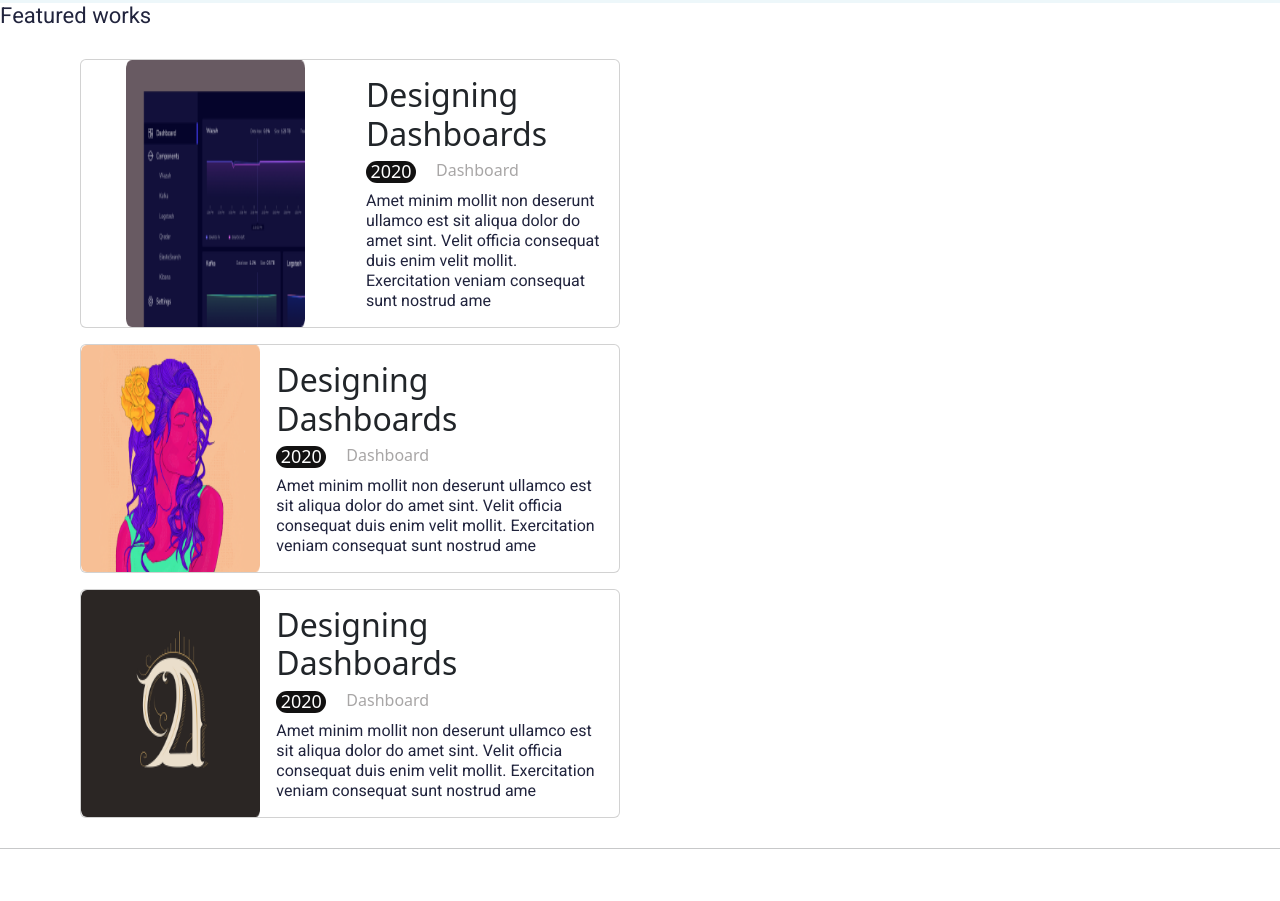
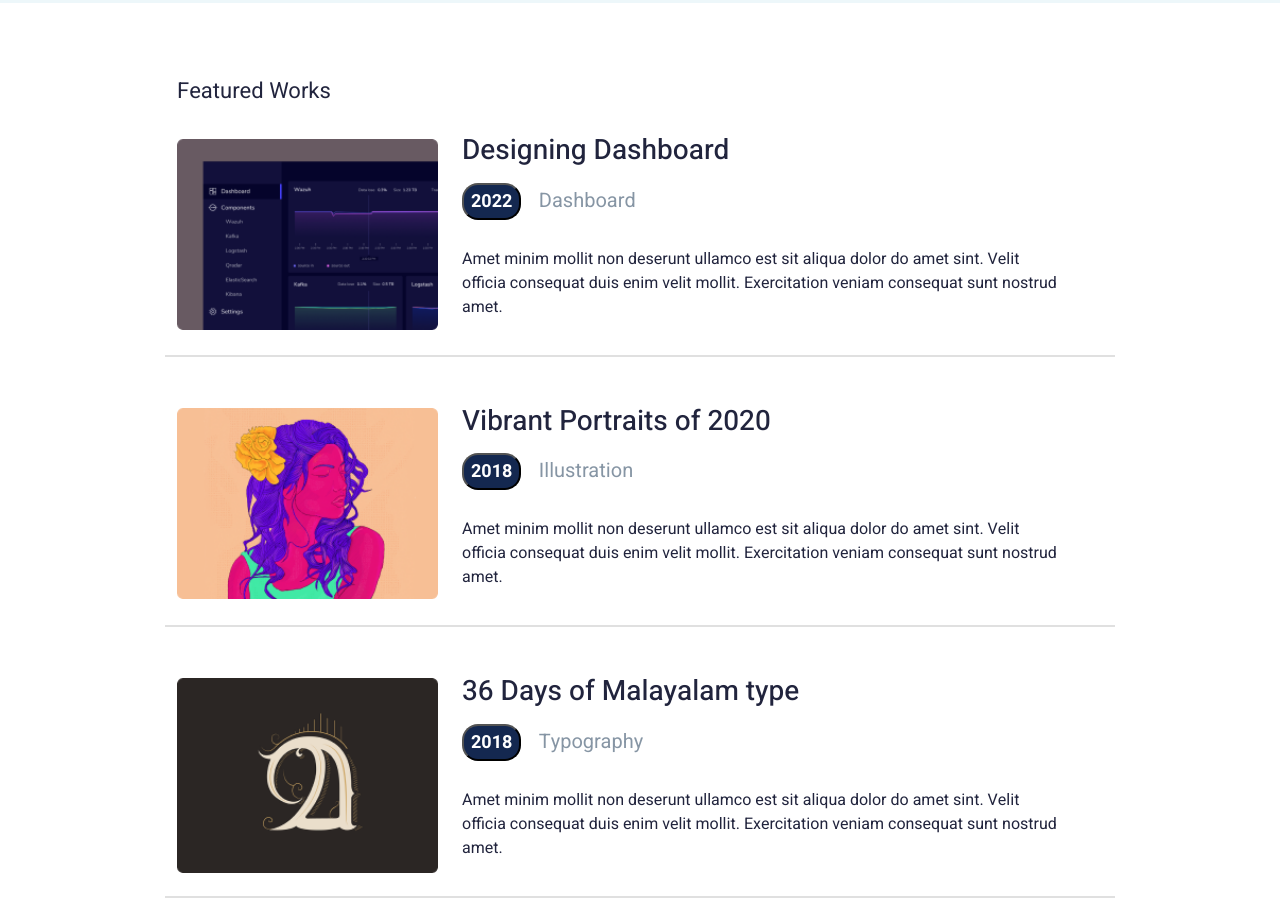
Before and after one commit to jannatulferdausirin/Creative_Technologist, a plain HTML site: page index.html in a window 1280 px wide. Shown: the part 1051-1952 px from the top of the page. Drawn offline with nearby package versions, Linux system fonts and the light colour scheme.

Commit message:
work part corrected

```diff
--- a/css/style.css
+++ b/css/style.css
@@ -65,16 +65,15 @@ p {
   width: 200px;
   background-color: #ff6464;
   border: none;
-  margin-bottom: 20px ;
+  margin-bottom: 20px;
   border-radius: 4px;
 }
-.banner_right{
+.banner_right {
   width: 418px;
   align-items: center;
 }
-.banner_img  {
+.banner_img {
   position: relative;
-
 }
 .banner_img .circle {
   position: absolute;
@@ -130,51 +129,71 @@ p {
 }
 
 /* featured part css start here */
-.featured_section_card_body {
-  margin: 30px 80px;
+#work_part {
+  padding: 35px 0 83px;
 }
-.card {
-  margin-right: 20px;
+.images img {
+  width: 100%;
+  padding-bottom: 10px;
 }
-.card_img img {
-  width: 100%;
-  height: 100%;
+.images {
+  margin-top: 35px;
 }
-.dashboard {
-  color: rgb(168, 166, 166);
+.work_text button {
+  color: #ffffff;
+  font-family: "Heebo", sans-serif;
+  font-weight: 900;
+  font-size: 18px;
+  font-style: normal;
+  background-color: #142850;
+  padding: 3px 7px;
+  border-radius: 16px;
+  margin-right: 10px;
 }
-.card_year {
-  background-color: rgba(13, 12, 12, 0.976);
-  height: 22px;
-  width: 50px;
-  color: rgb(255, 255, 255);
-  border-radius: 50px;
-  text-align: center;
-  margin-right: 20px;
-  font-size: 18px;
-}
-.card-subtitle {
+
+.work_text {
   color: #21243d;
   font-family: "Heebo", sans-serif;
+  font-size: 30px;
+  font-style: normal;
   font-weight: 700;
-  font-size: 26px;
+  line-height: normal;
+  padding-bottom: 20px;
+  margin-top: 96px;
 }
-.card-body p {
+.work_text p {
   color: #21243d;
   font-family: "Heebo", sans-serif;
   font-weight: 400;
   font-size: 16px;
-  line-height: 20px;
+  font-style: normal;
+  width: 595px;
+  margin-top: 27px;
+  line-height: normal;
 }
-.date {
-  margin: 20px 0;
+.work_text span {
+  color: #8695a4;
+  font-family: "Heebo", sans-serif;
+  font-weight: 400;
+  font-size: 20px;
+  font-style: normal;
+  line-height: normal;
 }
-.featured_part_title h3 {
+
+.top_text h5 {
   color: #21243d;
   font-family: "Heebo", sans-serif;
   font-weight: 400;
   font-size: 22px;
+  font-style: normal;
+  margin-top: 40px;
 }
+.line {
+  padding: 1px 0;
+  background-color: #e0e0e0;
+  margin-top: 25px;
+}
+
 /* footer css done here */
 .footer_text {
   color: #21243d;
@@ -189,7 +208,7 @@ p {
 }
 .footer {
   text-align: center;
-  padding-top: 126px;
+  padding-top: 100px;
   padding-bottom: 20px;
 }
 .footer_icon {
--- a/index.html
+++ b/index.html
@@ -155,86 +155,81 @@
     <!----------------------------
    featured section starts here
   ---------------------------->
-    <section class="container_main_card">
-      <div class="featured_part_title">
-        <h3>Featured works</h3>
+    <section id="work_part">
+      <div class="container">
+        <div class="first_item">
+          <div class="row">
+            <div class="col-lg-3 offset-lg-1">
+              <div class="top_text">
+                <h5>Featured Works</h5>
               </div>
-      <div class="featured_part"></div>
-      <!-- horizontal_card -->
-      <div class="featured_section_card_body">
-        <div class="card mb-3" style="max-width: 540px">
-          <div class="row g-0">
-            <div class="col-lg-4 offset-1 card_img">
-              <img
-                src="./images/Rectangle 30.png"
-                class="img-fluid rounded-start"
-                alt="Rectangle 30.png"
-              />
+              <div class="images">
+                <img src="./images/Rectangle 30.png" alt="Rectangle 30.png" />
               </div>
-            <div class="col-lg-6 offset-1">
-              <div class="card-body">
-                <h2 class="card-title">Designing Dashboards</h2>
-                <div class="d-flex">
-                  <h5 class="card_year">2020</h5>
-                  <h6><span class="dashboard">Dashboard</span></h6>
             </div>
-                <p class="card-text">
+            <div class="col-lg-7">
+              <div class="work_text">
+                <h3>Designing Dashboard</h3>
+                <button>2022</button>
+                <span>Dashboard</span>
+                <p>
                   Amet minim mollit non deserunt ullamco est sit aliqua dolor do
                   amet sint. Velit officia consequat duis enim velit mollit.
-                  Exercitation veniam consequat sunt nostrud ame
+                  Exercitation veniam consequat sunt nostrud amet.
                 </p>
               </div>
             </div>
           </div>
+          <div class="row">
+            <div class="line col-lg-10 offset-lg-1"></div>
           </div>
-        <div class="card mb-3" style="max-width: 540px">
-          <div class="row g-0">
-            <div class="col-md-4 card_img">
-              <img
-                src="./images/Rectangle 32.png"
-                class="img-fluid rounded-start"
-                alt="Rectangle 32.png"
-              />
         </div>
-            <div class="col-md-8">
-              <div class="card-body">
-                <h2 class="card-title">Designing Dashboards</h2>
-                <div class="d-flex">
-                  <h5 class="card_year">2020</h5>
-                  <h6><span class="dashboard">Dashboard</span></h6>
+        <div class="second_item">
+          <div class="row">
+            <div class="col-lg-3 offset-lg-1">
+              <div class="images pt-3">
+                <img src="./images/Rectangle 32.png" alt="Rectangle 32.png" />
               </div>
-                <p class="card-text">
+            </div>
+            <div class="col-lg-7">
+              <div class="work_text mt-5">
+                <h3>Vibrant Portraits of 2020</h3>
+                <button>2018</button>
+                <span>Illustration</span>
+                <p>
                   Amet minim mollit non deserunt ullamco est sit aliqua dolor do
                   amet sint. Velit officia consequat duis enim velit mollit.
-                  Exercitation veniam consequat sunt nostrud ame
+                  Exercitation veniam consequat sunt nostrud amet.
                 </p>
               </div>
             </div>
           </div>
+          <div class="row">
+            <div class="line col-lg-10 offset-lg-1"></div>
           </div>
-        <div class="card mb-3" style="max-width: 540px">
-          <div class="row g-0">
-            <div class="col-md-4 card_img">
-              <img
-                src="./images/Rectangle 34.png"
-                class="img-fluid rounded-start"
-                alt="Rectangle 34.png"
-              />
         </div>
-            <div class="col-md-8">
-              <div class="card-body">
-                <h2 class="card-title">Designing Dashboards</h2>
-                <div class="d-flex">
-                  <h5 class="card_year">2020</h5>
-                  <h6><span class="dashboard">Dashboard</span></h6>
+        <div class="third_item">
+          <div class="row">
+            <div class="col-lg-3 offset-lg-1">
+              <div class="images pt-3">
+                <img src="./images/Rectangle 34.png" alt="Rectangle 34.png" />
               </div>
-                <p class="card-text">
+            </div>
+            <div class="col-lg-7">
+              <div class="work_text mt-5">
+                <h3>36 Days of Malayalam type</h3>
+                <button>2018</button>
+                <span>Typography</span>
+                <p>
                   Amet minim mollit non deserunt ullamco est sit aliqua dolor do
                   amet sint. Velit officia consequat duis enim velit mollit.
-                  Exercitation veniam consequat sunt nostrud ame
+                  Exercitation veniam consequat sunt nostrud amet.
                 </p>
               </div>
             </div>
+          </div>
+          <div class="row">
+            <div class="line col-lg-10 offset-lg-1"></div>
           </div>
         </div>
       </div>
@@ -244,9 +239,9 @@
     <!--------------------------
    footer section start here
   ------------------------- -->
-    <section class="container_main_card">
-      <hr />
+    <section id="footer_parts">
       <div class="footer">
+        <div class="container">
           <div class="footer_icon">
             <div class="facebbok">
               <i class="fa-brands fa-square-facebook"></i>
@@ -256,6 +251,7 @@
             <div class="linkdin"><i class="fa-brands fa-linkedin"></i></div>
           </div>
           <div class="footer_text">Copyright ©2020 All rights reserved</div>
+        </div>
       </div>
     </section>
     <!-- footer section end here -->
```
Lines whose indentation alone changed are shown as unchanged.
